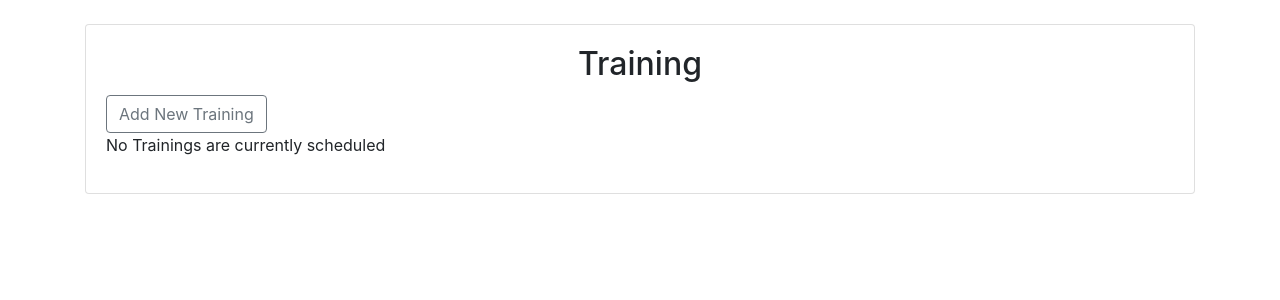
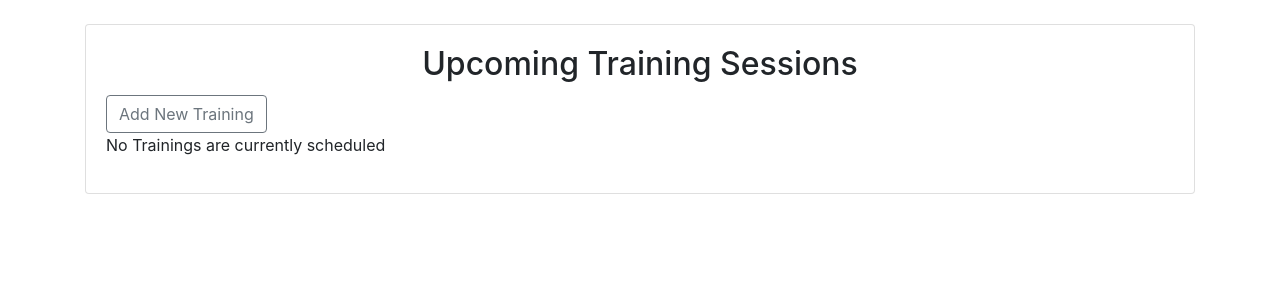
Before and after one commit to raving-remoras/bangazon-workflow, a Django app: page /bangazon/trainings/ in a window 1280 px wide. Shown: the part 56-356 px from the top of the page. Run offline with Django 3.2, Linux system fonts and the light colour scheme; data that the repository does not hold is empty; some libraries are stand-ins or nearby versions.

Commit message:
added line to training.html per kelly's request

```diff
--- a/agileHR/templates/agileHR/training.html
+++ b/agileHR/templates/agileHR/training.html
@@ -4,7 +4,13 @@
 <div class="card mx-auto" style="width: 50 rem;">
   <div class="card-body">
     <div class="card-title">
-      <div class="text-center"><h2>Training</h2></div>
+        <div class="text-center">
+                {% if view == "upcoming" %}
+                    <h2>Upcoming Training Sessions</h2>
+                {% else %}
+                    <h2>Past Training Sessions</h2>
+                {% endif %}
+        </div>
     </div>
     <div class="card-text">
       <div>
```
